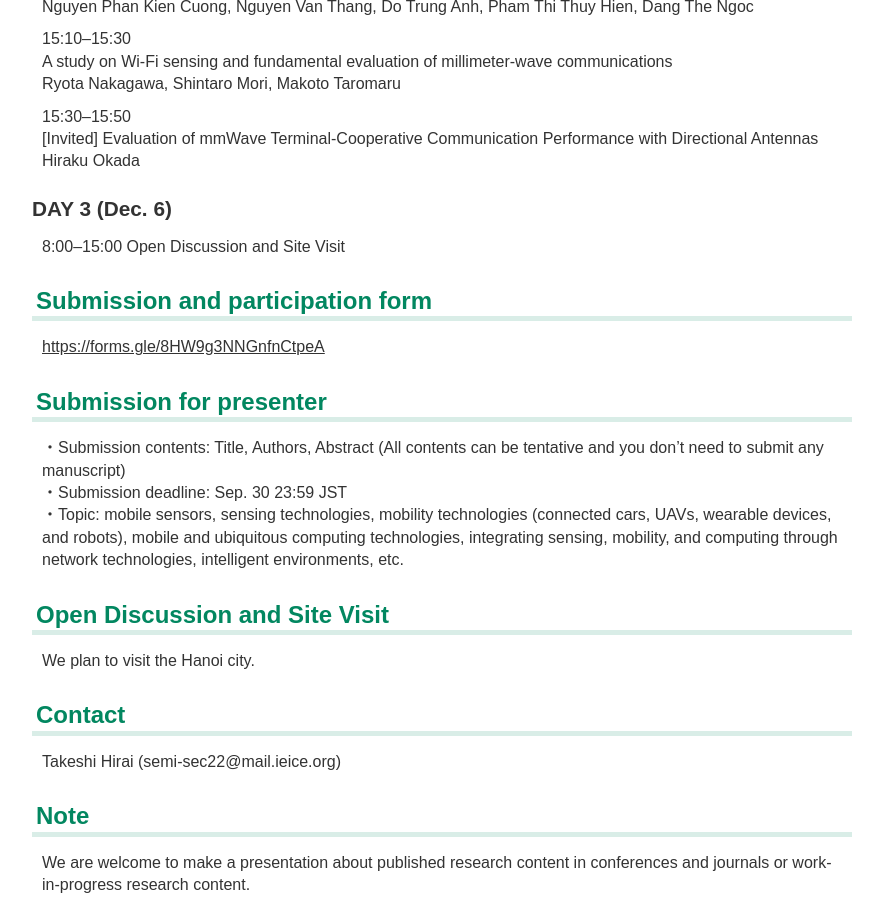
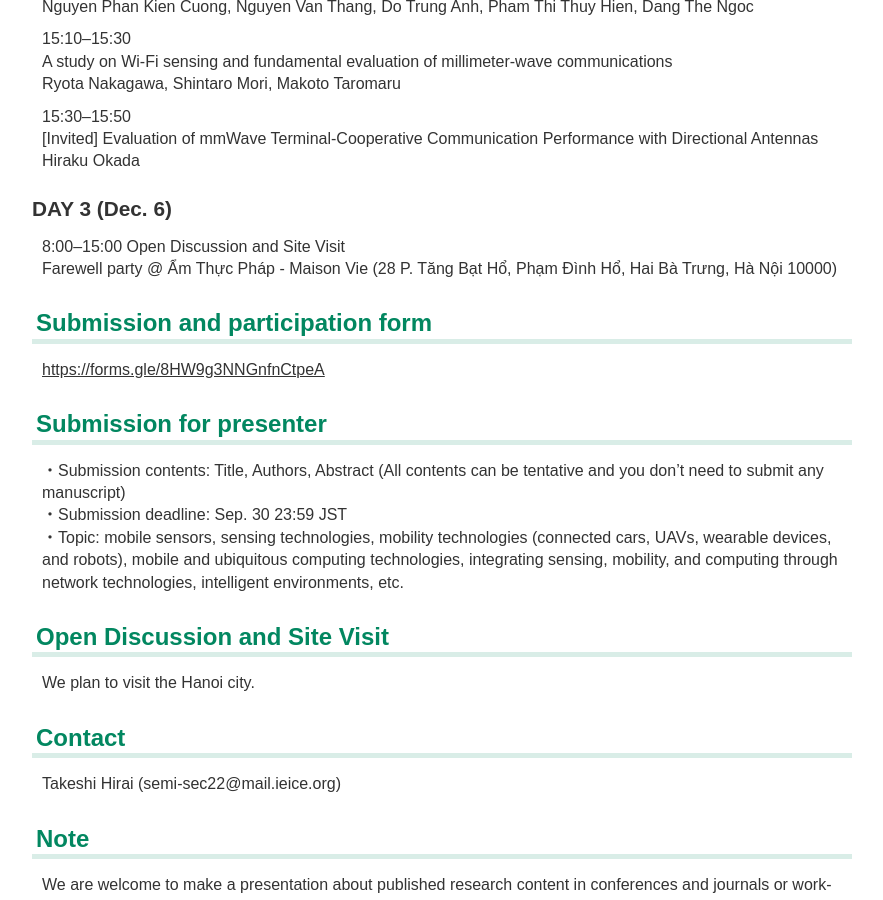
Before and after one commit to IEICE-SeMI/ieice-semi.github.io, a Jekyll site: the page built from docs/_posts/2025-12-04-conf.md, in a window 1280 px wide and 900 px high, scrolled down 3506 px. Shown: the whole window, without its empty margins (198-1081 px from the left). Built offline with Jekyll 4.4.1, drawn with Linux system fonts in a browser that asks for light colours.

Commit message:
update vietnamws

```diff
--- a/docs/_posts/2025-12-04-conf.md
+++ b/docs/_posts/2025-12-04-conf.md
@@ -158,6 +158,7 @@ Hiraku Okada
 
 ### DAY 3 (Dec. 6)
 8:00–15:00  Open Discussion and Site Visit
+Farewell party @ Ẩm Thực Pháp - Maison Vie (28 P. Tăng Bạt Hổ, Phạm Đình Hổ, Hai Bà Trưng, Hà Nội 10000)
 
 
 ## Submission and participation form
```
